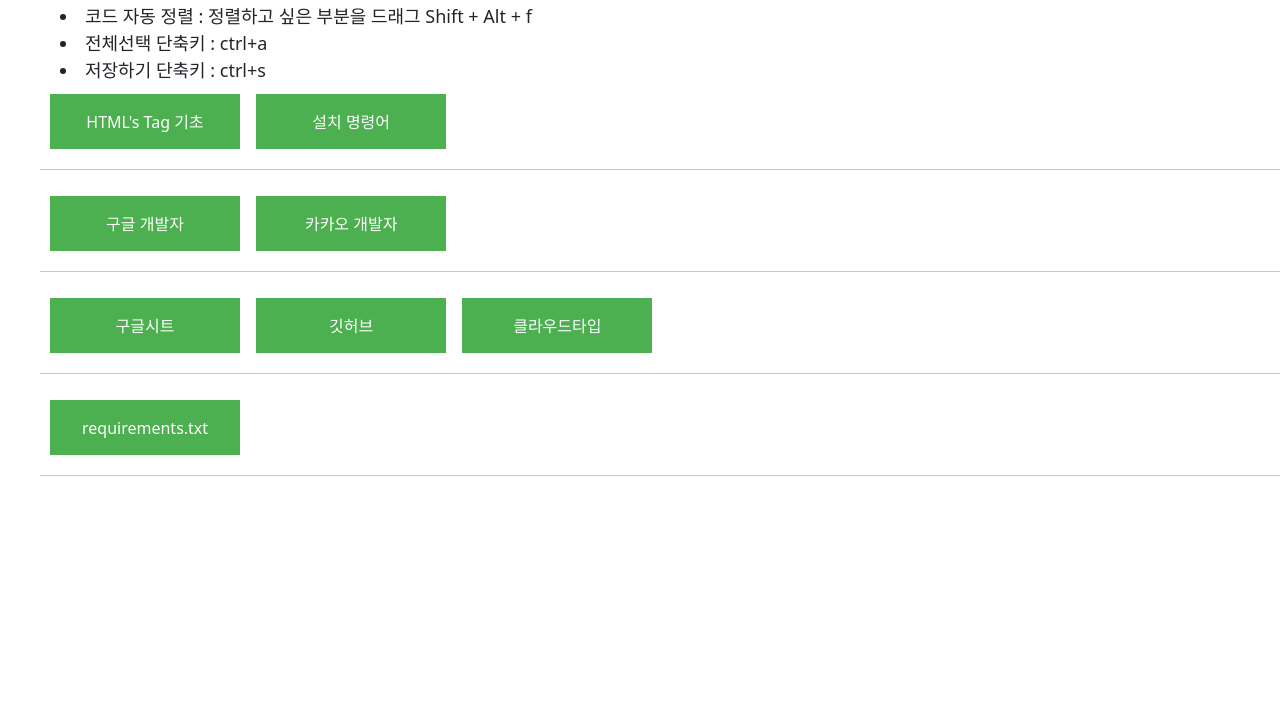
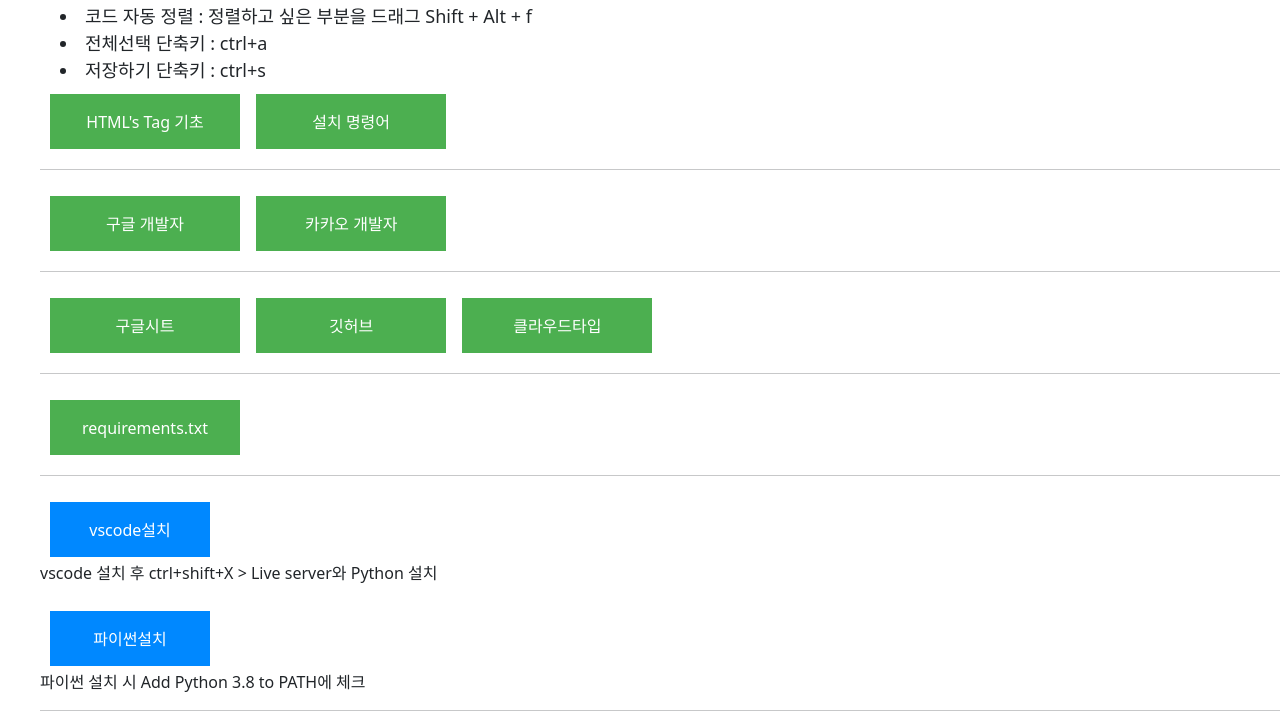
Before and after one commit to choidaae/libhelper, a plain HTML site: page index.html in a window 1280 px wide. Shown: the part 100-827 px from the top of the page. Before the commit the page ends 800 px from the top, so only its background shows below. Drawn offline with nearby package versions, Linux system fonts and the light colour scheme.

Commit message:
Update index.html

```diff
--- a/index.html
+++ b/index.html
@@ -9,7 +9,7 @@
         integrity="sha384-MrcW6ZMFYlzcLA8Nl+NtUVF0sA7MsXsP1UyJoMp4YLEuNSfAP+JcXn/tWtIaxVXM"
         crossorigin="anonymous"></script>
 
-    <title>독서 수업 도우미</title>
+    <title>고등 연수 도우미</title>
     <style>
         body {
             padding-left: 40px;
@@ -59,6 +59,29 @@
             color: black;
             border: 2px solid #4CAF50;
         }
+
+        .combtn>button {
+            background-color: rgb(0, 136, 255);
+            /* Green */
+            border: none;
+            color: white;
+
+            height: 55px;
+            width: 160px;
+            text-align: center;
+            text-decoration: none;
+            display: inline-block;
+            font-size: 16px;
+            margin: 10px 2px 4px 10px;
+            cursor: pointer;
+            transition-duration: 0.4s;
+        }
+
+        .combtn>button:hover {
+            background-color: white;
+            color: black;
+            border: 2px solid rgb(0, 136, 255);
+        }
     </style>
 </head>
 
@@ -84,6 +107,13 @@
             <button onclick="copyToClipboard('gocloudtype')">클라우드타입</button>
             <hr>
             <button onclick="copyToClipboard('reqtxt')">requirements.txt</button>
+            <hr>
+        </div>
+        <div class="combtn">
+            <button onclick="copyToClipboard('vscodeexe')">vscode설치</button>
+            <p>vscode 설치 후 ctrl+shift+X > Live server와 Python 설치</p>
+            <button onclick="copyToClipboard('pythonexe')">파이썬설치</button>
+            <p>파이썬 설치 시 Add Python 3.8 to PATH에 체크</p>
         </div>
         <hr>
         <!--버튼 html tag 기초 내용 -->
@@ -155,6 +185,14 @@
         <textarea id="reqtxt" style="display: none;">
 pip freeze > requirements.txt
                 </textarea>
+
+        <textarea id="vscodeexe" style="display: none;">
+update.code.visualstudio.com/1.73.1/win32-x64-user/stable
+                </textarea>
+
+        <textarea id="pythonexe" style="display: none;">
+www.python.org/ftp/python/3.8.6/python-3.8.6-amd64.exe
+                </textarea>
     </div>
     </div>
     </div>
```
Lines whose indentation alone changed are shown as unchanged.
